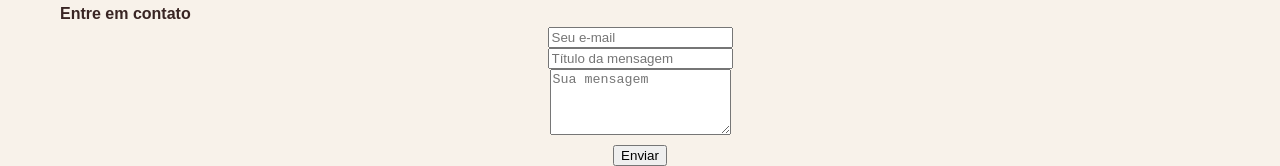
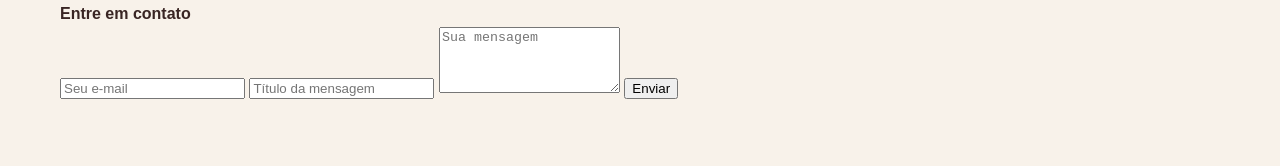
Before and after one commit to leoninadev/ULTIMATENTATIVA, a plain HTML site: page index.html in a window 1280 px wide. Shown: the part 1131-1297 px from the top of the page. After the commit the page ends 1232 px from the top, so only its background shows below. Drawn offline with Linux system fonts and the light colour scheme; a script that the page names is missing; a web font is replaced by a local one.

Commit message:
Update index.html

```diff
--- a/index.html
+++ b/index.html
@@ -28,7 +28,7 @@
 <body>
     <header class="header">
         <div class="container">
-       <a href="#" aria-label="Home"  class="header__logo">ANA FURTADO</a>
+           <a href="#" aria-label="Home" class="header__logo">ANA FURTADO</a>
         <nav class="header__nav">
             <ul>
 
@@ -48,6 +48,7 @@
         </nav>
         </div>
     </header>
+
     <main>
     <section class="banner banner-1">
          <img src="img/banner.jpg" alt="Imagem de destaque" class="banner-1__img">
@@ -56,14 +57,13 @@
     <section class="banner banner-2">
       <div class="banner-2__content">
         <h2>ANA FURTADO</h2>
-      <h3> Catalisando mudanças por meio da Comunicação</h3>
+         <h3>Catalisando mudanças por meio da Comunicação</h3>
         <p> Uma profissional que preza a excelência no seu trabalho para criar ambientes mais justos para todas e todos. Comunicadora, especialista em gênero e interseccionalidade</p>
         </div>
       <div class="banner-2__image">
       <img src="img/banner2.jpg" alt="Foto de Ana Furtado pensando sentada">
       </div>
      </section>
-
 
      <section class="banner banner-3" id="minha-trajetoria">
       <div class="container">
@@ -80,7 +80,6 @@
         </p>
       </div>
      </section>
-
 
   <section class="banner banner-4" id="trajetoria">
         <div class="container">
@@ -105,8 +104,8 @@
          </div>
       </div>
 </section>
+</main>
 
-    </main>
 
   <footer>
  <div class="container">
@@ -115,19 +114,19 @@
          <a href="https://www.instagram.com/anafurtado.png/" target="_blank" aria-label="Instagram"><i class="fab fa-instagram"></i></a>
        <a href="mailto:ana.furtado1996@gmail.com" aria-label="E-mail"><i class="fas fa-envelope"></i></a>
      </div>
-
        <div class="contact-form">
             <h3>Entre em contato</h3>
-              <form action="#" method="post" style="display: flex; flex-direction: column; align-items: center;">
+      <form action="#" method="post"  class="contact-form__form">
            <input type="email" name="email" placeholder="Seu e-mail" required>
         <input type="text" name="subject" placeholder="Título da mensagem" required>
       <textarea name="message" placeholder="Sua mensagem" rows="4" required></textarea>
-       <button type="submit" style="margin-top: 10px;">Enviar</button>
+ <button type="submit">Enviar</button>
 </form>
  </div>
    </div>
 </footer>
 
 <script src="script.js"></script>
+
 </body>
 </html>
```
Lines whose indentation alone changed are shown as unchanged.
